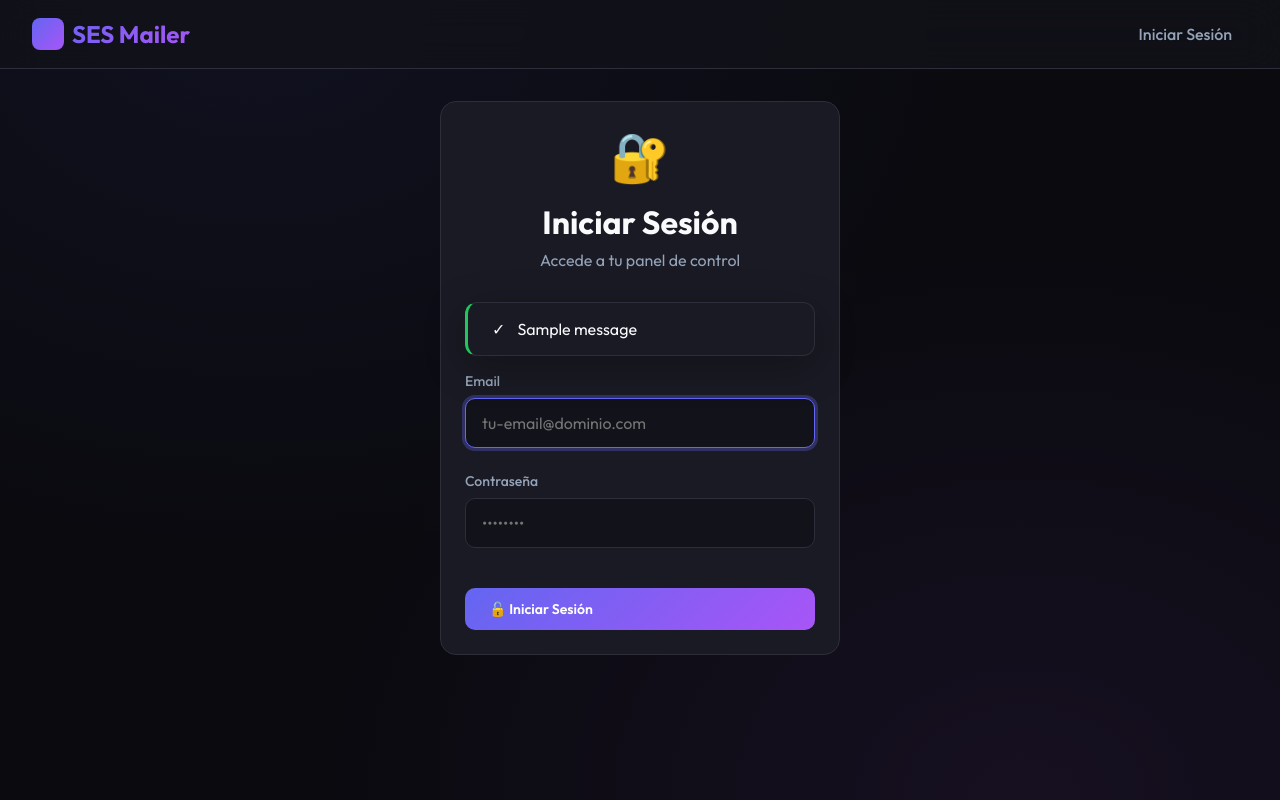
After one commit to cto-ulpik/mail_sender, a Flask app: page /login in a window 1280 px wide. The commit adds this page. Run offline with Flask 3, Linux system fonts and the light colour scheme; tables that the repository leaves empty hold one stand-in row (values such as "Sample post"); one stand-in notice (Sample message) is shown; some libraries are stand-ins or nearby versions.

Commit message:
Agregar sistema de autenticación con login - proteger todas las rutas con @login_required

```diff
--- a/app.py
+++ b/app.py
@@ -1,4 +1,5 @@
-from flask import Flask, render_template, request, jsonify, redirect, Response
+from flask import Flask, render_template, request, jsonify, redirect, Response, url_for, flash
+from flask_login import LoginManager, login_user, logout_user, login_required, current_user, UserMixin
 from models import db, Campaign, Recipient
 from config import Config
 from datetime import datetime
@@ -11,10 +12,30 @@ import re
 import time
 import threading
 from urllib.parse import quote, unquote
+from werkzeug.security import check_password_hash, generate_password_hash
 
 app = Flask(__name__)
 app.config.from_object(Config)
 db.init_app(app)
+
+# Configurar Flask-Login
+login_manager = LoginManager()
+login_manager.init_app(app)
+login_manager.login_view = 'login'
+login_manager.login_message = 'Por favor inicia sesión para acceder a esta página.'
+login_manager.login_message_category = 'info'
+
+# Clase de usuario simple para autenticación
+class User(UserMixin):
+    def __init__(self, id):
+        self.id = id
+
+@login_manager.user_loader
+def load_user(user_id):
+    # Solo hay un usuario admin
+    if user_id == Config.ADMIN_EMAIL:
+        return User(user_id)
+    return None
 
 # Create tables
 with app.app_context():
@@ -156,21 +177,54 @@ def add_tracking(html_content, tracking_token):
     return html_content
 
 
+# ============ RUTAS DE AUTENTICACIÓN ============
+
+@app.route('/login', methods=['GET', 'POST'])
+def login():
+    """Página de login"""
+    if request.method == 'POST':
+        email = request.form.get('email', '').strip()
+        password = request.form.get('password', '')
+
+        # Verificar credenciales
+        if email == Config.ADMIN_EMAIL and password == Config.ADMIN_PASSWORD:
+            user = User(email)
+            login_user(user, remember=True)
+            next_page = request.args.get('next')
+            return redirect(next_page or url_for('index'))
+        else:
+            flash('Credenciales incorrectas. Por favor intenta de nuevo.', 'error')
+
+    return render_template('login.html')
+
+
+@app.route('/logout')
+@login_required
+def logout():
+    """Cerrar sesión"""
+    logout_user()
+    flash('Sesión cerrada exitosamente.', 'success')
+    return redirect(url_for('login'))
+
+
 # ============ RUTAS WEB ============
 
 @app.route('/')
+@login_required
 def index():
     """Página principal - Dashboard"""
     return render_template('index.html')
 
 
 @app.route('/campaign/new')
+@login_required
 def new_campaign():
     """Página para crear nueva campaña"""
     return render_template('new_campaign.html')
 
 
 @app.route('/campaign/<campaign_id>')
+@login_required
 def view_campaign(campaign_id):
     """Ver detalles de una campaña"""
     return render_template('campaign_detail.html', campaign_id=campaign_id)
@@ -179,6 +233,7 @@ def view_campaign(campaign_id):
 # ============ API ENDPOINTS ============
 
 @app.route('/api/senders', methods=['GET'])
+@login_required
 def get_senders():
     """Obtener lista de remitentes disponibles"""
     senders = Config.get_senders()
@@ -186,6 +241,7 @@ def get_senders():
 
 
 @app.route('/api/campaigns', methods=['GET'])
+@login_required
 def get_campaigns():
     """Obtener todas las campañas"""
     campaigns = Campaign.query.order_by(Campaign.created_at.desc()).all()
@@ -193,6 +249,7 @@ def get_campaigns():
 
 
 @app.route('/api/campaigns/<campaign_id>', methods=['GET'])
+@login_required
 def get_campaign(campaign_id):
     """Obtener una campaña específica"""
     campaign = Campaign.query.get_or_404(campaign_id)
@@ -200,6 +257,7 @@ def get_campaign(campaign_id):
 
 
 @app.route('/api/campaigns/<campaign_id>/recipients', methods=['GET'])
+@login_required
 def get_campaign_recipients(campaign_id):
     """Obtener recipients de una campaña"""
     campaign = Campaign.query.get_or_404(campaign_id)
@@ -207,6 +265,7 @@ def get_campaign_recipients(campaign_id):
 
 
 @app.route('/api/campaigns', methods=['POST'])
+@login_required
 def create_campaign():
     """Crear nueva campaña"""
     try:
@@ -248,6 +307,7 @@ def create_campaign():
 
 
 @app.route('/api/campaigns/<campaign_id>/recipients', methods=['POST'])
+@login_required
 def add_recipients(campaign_id):
     """Agregar recipients desde CSV"""
     campaign = Campaign.query.get_or_404(campaign_id)
@@ -373,6 +433,7 @@ def send_emails_background(campaign_id):
 
 
 @app.route('/api/campaigns/<campaign_id>/send', methods=['POST'])
+@login_required
 def send_campaign(campaign_id):
     """Iniciar envío de campaña en segundo plano"""
     campaign = Campaign.query.get_or_404(campaign_id)
@@ -406,6 +467,7 @@ def send_campaign(campaign_id):
 
 
 @app.route('/api/campaigns/<campaign_id>', methods=['DELETE'])
+@login_required
 def delete_campaign(campaign_id):
     """Eliminar una campaña"""
     campaign = Campaign.query.get_or_404(campaign_id)
@@ -473,6 +535,7 @@ def retry_emails_background(campaign_id):
 
 
 @app.route('/api/campaigns/<campaign_id>/retry', methods=['POST'])
+@login_required
 def retry_failed(campaign_id):
     """Reintentar envío a destinatarios fallidos"""
     campaign = Campaign.query.get_or_404(campaign_id)
@@ -503,6 +566,7 @@ def retry_failed(campaign_id):
 
 
 @app.route('/api/campaigns/<campaign_id>/stop', methods=['POST'])
+@login_required
 def stop_campaign(campaign_id):
     """Detener el envío de una campaña"""
     campaign = Campaign.query.get_or_404(campaign_id)
@@ -556,6 +620,7 @@ def track_click(tracking_token):
 # ============ ESTADÍSTICAS ============
 
 @app.route('/api/stats')
+@login_required
 def get_stats():
     """Obtener estadísticas generales"""
     total_campaigns = Campaign.query.count()
--- a/config.py
+++ b/config.py
@@ -46,6 +46,10 @@ class Config:
     SECRET_KEY = os.getenv('SECRET_KEY', 'dev-secret-key-change-in-production')
     BASE_URL = os.getenv('BASE_URL', 'https://mails.ulpik.com')
 
+    # Authentication
+    ADMIN_EMAIL = os.getenv('ADMIN_EMAIL', 'cto@ulpik.com')
+    ADMIN_PASSWORD = os.getenv('ADMIN_PASSWORD', "ViDH3<#2;vld5P'>Q6'>DE$z")
+
     # Database
     SQLALCHEMY_DATABASE_URI = 'sqlite:///email_campaigns.db'
     SQLALCHEMY_TRACK_MODIFICATIONS = False
--- a/requirements.txt
+++ b/requirements.txt
@@ -1,4 +1,5 @@
 Flask==3.0.0
 python-dotenv==1.0.0
 Flask-SQLAlchemy==3.1.1
+Flask-Login==0.6.3
 Werkzeug==3.0.1
--- a/templates/base.html
+++ b/templates/base.html
@@ -546,8 +546,13 @@
                 SES Mailer
             </a>
             <div class="nav-links">
-                <a href="/" class="nav-link {% if request.endpoint == 'index' %}active{% endif %}">Dashboard</a>
-                <a href="/campaign/new" class="nav-link {% if request.endpoint == 'new_campaign' %}active{% endif %}">Nueva Campaña</a>
+                {% if current_user.is_authenticated %}
+                    <a href="/" class="nav-link {% if request.endpoint == 'index' %}active{% endif %}">Dashboard</a>
+                    <a href="/campaign/new" class="nav-link {% if request.endpoint == 'new_campaign' %}active{% endif %}">Nueva Campaña</a>
+                    <a href="/logout" class="nav-link">Cerrar Sesión</a>
+                {% else %}
+                    <a href="/login" class="nav-link">Iniciar Sesión</a>
+                {% endif %}
             </div>
         </div>
     </nav>
--- /dev/null
+++ b/templates/login.html
@@ -0,0 +1,57 @@
+{% extends "base.html" %}
+
+{% block title %}Iniciar Sesión - SES Mailer{% endblock %}
+
+{% block content %}
+<div style="display: flex; justify-content: center; align-items: center; min-height: 60vh;">
+    <div class="card" style="max-width: 400px; width: 100%;">
+        <div style="text-align: center; margin-bottom: 2rem;">
+            <div style="font-size: 3rem; margin-bottom: 1rem;">🔐</div>
+            <h1 style="margin-bottom: 0.5rem;">Iniciar Sesión</h1>
+            <p style="color: var(--text-secondary);">Accede a tu panel de control</p>
+        </div>
+
+        {% with messages = get_flashed_messages(with_categories=true) %}
+            {% if messages %}
+                {% for category, message in messages %}
+                    <div class="toast {{ category }}" style="margin-bottom: 1rem; position: relative; animation: none;">
+                        <span>{{ '✓' if category == 'success' else '✕' if category == 'error' else '⚠' }}</span>
+                        <span>{{ message }}</span>
+                    </div>
+                {% endfor %}
+            {% endif %}
+        {% endwith %}
+
+        <form method="POST" action="{{ url_for('login') }}">
+            <div class="form-group">
+                <label class="form-label">Email</label>
+                <input
+                    type="email"
+                    class="form-input"
+                    name="email"
+                    placeholder="tu-email@dominio.com"
+                    required
+                    autofocus
+                    autocomplete="email"
+                >
+            </div>
+
+            <div class="form-group">
+                <label class="form-label">Contraseña</label>
+                <input
+                    type="password"
+                    class="form-input"
+                    name="password"
+                    placeholder="••••••••"
+                    required
+                    autocomplete="current-password"
+                >
+            </div>
+
+            <button type="submit" class="btn btn-primary" style="width: 100%; margin-top: 1rem;">
+                🔓 Iniciar Sesión
+            </button>
+        </form>
+    </div>
+</div>
+{% endblock %}
```
Also changed, not shown: ACTUALIZAR_PRODUCCION.md (line endings or trailing spaces), DEBUG_UPDATE.md (line endings or trailing spaces), FIX_PERMISSIONS.md (line endings or trailing spaces), INSTALL_SERVER.md (line endings or trailing spaces), PRODUCCION.md (line endings or trailing spaces), README.md, ejemplo_emails.csv (line endings or trailing spaces), migrate_add_sender_fields.py (line endings or trailing spaces), models.py (line endings or trailing spaces), nginx-config.txt (line endings or trailing spaces), systemd-service.txt (line endings or trailing spaces), templates/new_campaign.html (line endings or trailing spaces), 2 other files.
